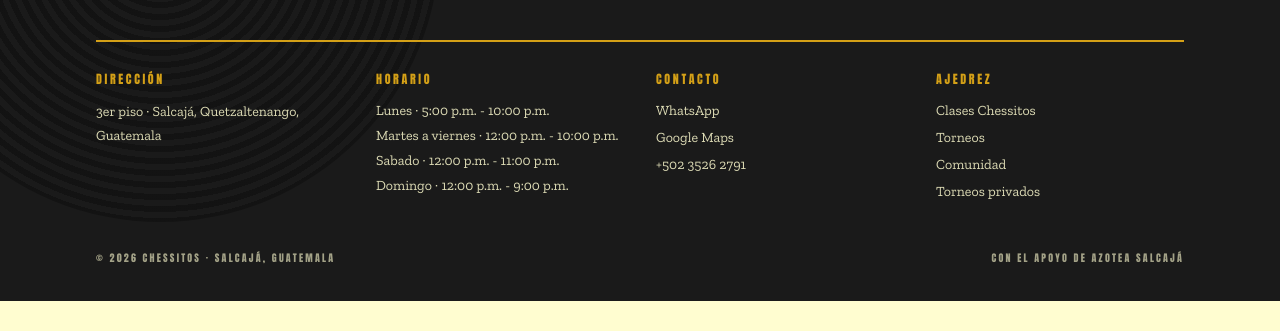
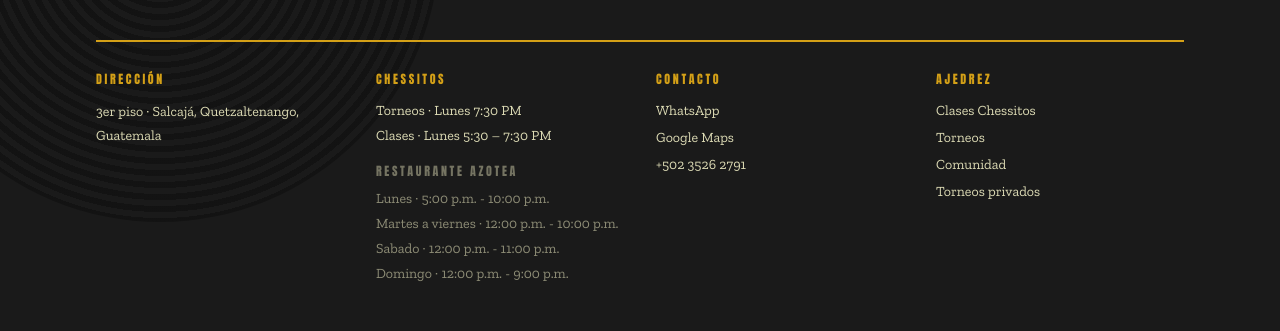
Before and after one commit to edkuart/Azotea-Salcaja, a Next.js app: page /menu in a window 1280 px wide. Shown: the part 1492-1823 px from the top of the page. Before the commit the page ends 1793 px from the top, so only its background shows below. Built offline with nearby package versions, Linux system fonts and the light colour scheme; no server answers.

Commit message:
Fix: footer separa horario Chessitos del horario del restaurante

```diff
--- a/src/components/public/SiteFooter.tsx
+++ b/src/components/public/SiteFooter.tsx
@@ -69,11 +69,30 @@
                 color: "var(--color-marquee)",
               }}
             >
-              Horario
+              Chessitos
             </p>
             <div
               className="grid gap-1 opacity-85"
               style={{ fontFamily: "var(--font-body)", fontSize: "var(--text-sm)" }}
+            >
+              <p>Torneos · Lunes 7:30 PM</p>
+              <p>Clases · Lunes 5:30 – 7:30 PM</p>
+            </div>
+            <p
+              className="mt-4 mb-2"
+              style={{
+                fontFamily: "var(--font-poster)",
+                textTransform: "uppercase",
+                letterSpacing: "0.22em",
+                fontSize: "var(--text-xs)",
+                color: "rgba(255,253,208,0.4)",
+              }}
+            >
+              Restaurante Azotea
+            </p>
+            <div
+              className="grid gap-1"
+              style={{ fontFamily: "var(--font-body)", fontSize: "var(--text-sm)", opacity: 0.5 }}
             >
               {restaurantInfo.hours.map((h) => (
                 <p key={h.day}>
```
